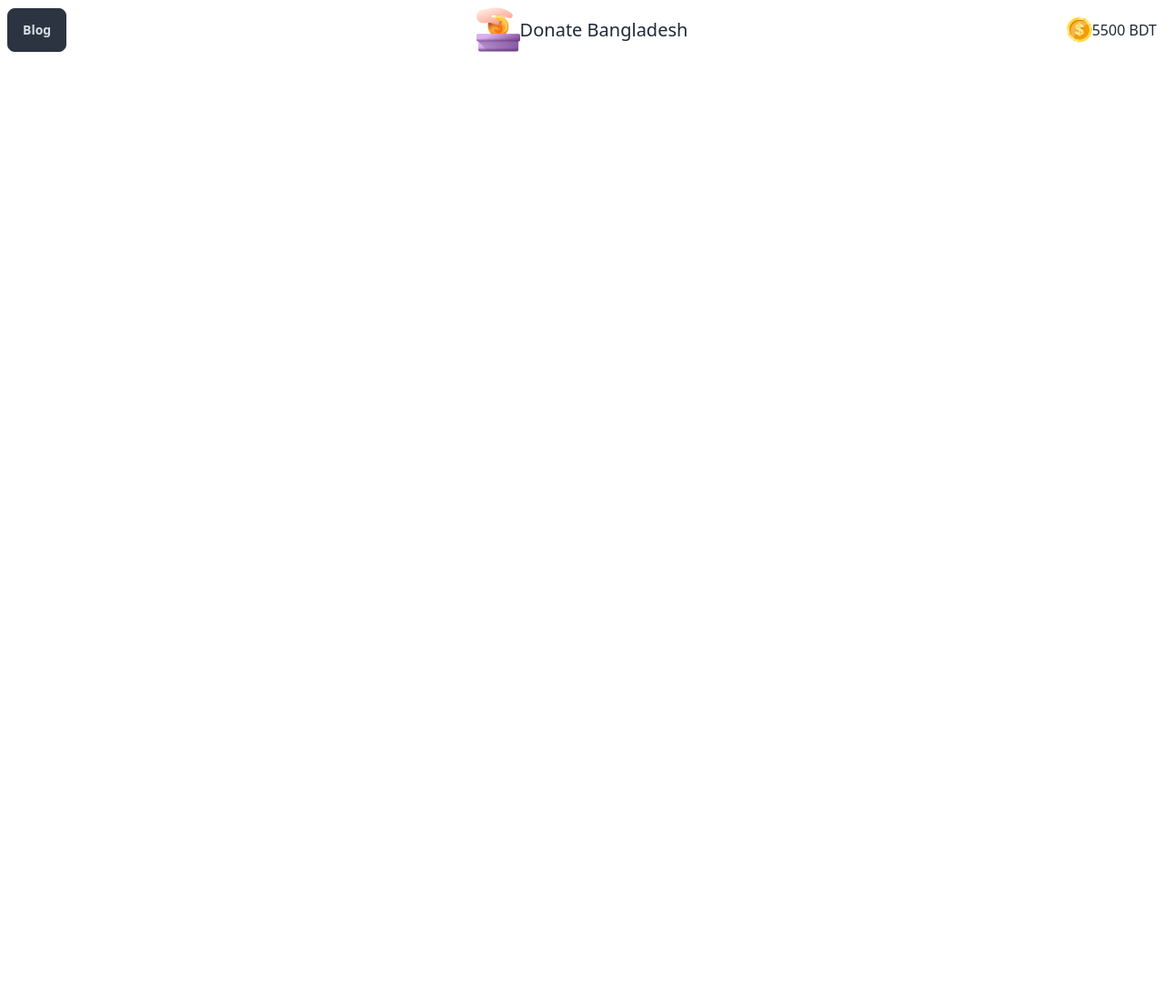
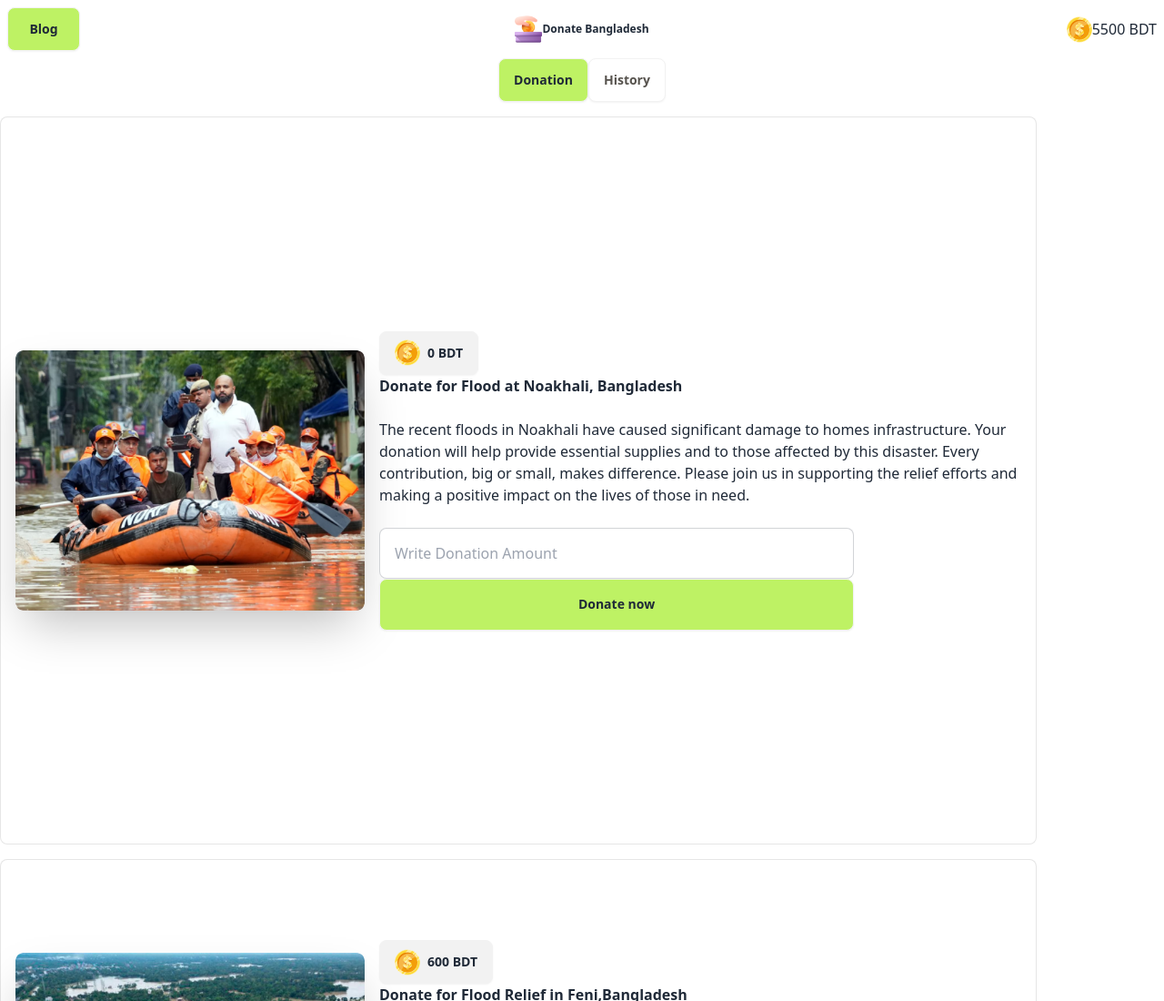
Before and after one commit to chaechan33/my-fifth-assignment, a plain HTML site: page index.html in a window 1280 px wide. Shown: the top 1100 px of the page at 91% size. Before the commit the page ends 800 px from the top, so only its background shows below. Drawn offline with nearby package versions, Linux system fonts and the light colour scheme.

Commit message:
2nd commit

```diff
--- a/index.html
+++ b/index.html
@@ -12,6 +12,9 @@
     <!-- Tailwind CDN -->
     <script src="https://cdn.tailwindcss.com"></script>
 
+    <!-- css link -->
+    <link rel="stylesheet" href="style.css">
+
 
 
 
@@ -22,26 +25,154 @@
         <nav>
             <div class="navbar bg-base-100">
                 <div class="navbar-start">
-                    <button class="btn btn-neutral"><a href="">Blog</a></button>
+                    <button class="btn bg-lime-300 font-bold Nav-btn"><a href="">Blog</a></button>
                 </div>
                 <div class="navbar-center">
-                    <img src="images/logo.png" alt="">
-                    <a class=" text-xl">Donate Bangladesh</a>
+                    <img class="Navbar-logo" src="images/logo.png" alt="">
+                    <a class=" text-xs font-bold">Donate Bangladesh</a>
                 </div>
                 <div class="navbar-end">
 
                     <img src="images/coin.png" alt="">
-                    <p>5500 BDT</p>
+                    <p class="">5500 BDT</p>
                 </div>
         </nav>
 
+
+        <div class="top-btn ">
+            <div>
+                <button class="btn bg-lime-300 hover:bg-white donation-btn font-bold">Donation</button>
+            </div>
+            <div>
+                <button class="btn history-btn bg-white hover:bg-lime-300 text-stone-600 "><a
+                        href="">History</a></button>
+            </div>
+        </div>
     </header>
+
+
+    <main>
+
+        <!-- card-1 -->
+        <section>
+            <div class="hero min-h-screen all-card">
+                <div class="hero-content  ">
+                    <img src="images/noakhali.png" class="max-w-sm rounded-lg shadow-2xl" />
+                    <div>
+
+                        <button class="btn flex "> <img src="images/coin.png" alt="">
+                            <h2>0 BDT</h2>
+                        </button>
+
+
+
+                        <h1 class="text-1xl font-bold">Donate for Flood at Noakhali, Bangladesh</h1>
+                        <p class="py-6">
+                            The recent floods in Noakhali have caused significant damage to homes infrastructure. Your
+                            donation
+                            will help provide essential supplies and to those affected by this disaster. Every
+                            contribution,
+                            big
+                            or small, makes difference. Please join us in supporting the relief efforts and making a
+                            positive
+                            impact on the lives of those in need.
+
+                        </p>
+
+                        <input type="text" placeholder="Write Donation Amount"
+                            class="input input-bordered input-donate-btn" />
+
+                        <div class="card-1">
+                            <button class="btn bg-lime-300 donate-btn" onclick="my_modal_1.showModal()">Donate
+                                now</button>
+                            <dialog id="my_modal_1" class="modal">
+                                <div class="modal-box">
+                                    <h3 class="text-lg font-bold">Congrates</h3>
+                                    <img src="images/coin.png" alt="">
+                                    <p class="py-4"> You have Donated for Humankind</p>
+                                    <p class="font-bold">Successfully</p>
+                                    <div class="modal-action">
+                                        <form method="dialog">
+                                            <button class="btn">Close confirmation </button>
+                                        </form>
+                                    </div>
+                                </div>
+                            </dialog>
+
+                        </div>
+                    </div>
+        </section>
+        <!-- card-2 -->
+        <section>
+            <div class="hero-content all-card  ">
+                <img src="images/feni.png" class="max-w-sm rounded-lg shadow-2xl" />
+                <div>
+                    <button class="btn flex "> <img src="images/coin.png" alt="">
+                        <h2>600 BDT</h2>
+                    </button>
+
+                    <h1 class="text-1xl font-bold">Donate for Flood Relief in Feni,Bangladesh</h1>
+                    <p class="py-6">
+                        The recent floods in Feni have devastated local communities, leading to severe disruption and
+                        loss. Your generous donation will help provide immediate aid, including food, clean water, and
+                        medical supplies, to those affected by this calamity. Together, we can offer crucial support and
+                        help rebuild lives in the aftermath of this disaster. Every contribution counts towards making a
+                        real difference. Please consider donating today to assist those in urgent need.
+                    </p>
+
+                    <input type="text" placeholder="Write Donation Amount"
+                        class="input input-bordered input-donate-btn" />
+
+                    <button class="btn bg-lime-300 donate-btn">Donate now</button>
 
 
 
 
 
-    <main>
+                </div>
+
+        </section>
+
+
+        <!-- card-3 -->
+
+        <section>
+            <div class="hero-content all-card  ">
+                <img src="images/quota-protest.png" class="max-w-sm rounded-lg shadow-2xl" />
+                <div>
+                    <button class="btn flex "> <img src="images/coin.png" alt="">
+                        <h2>2400 BDT</h2>
+                    </button>
+
+                    <h1 class="text-1xl font-bold">Aid for Injured in the Quota Movement</h1>
+                    <p class="py-6">
+                        The recent Quota movement has resulted in numerous injuries and significant hardship for many
+                        individuals. Your support is crucial in providing medical assistance, rehabilitation, and
+                        necessary supplies to those affected. By contributing, you help ensure that injured individuals
+                        receive the care and support they need during this challenging time. Every donation plays a
+                        vital role in alleviating their suffering and aiding in their recovery. Please consider making a
+                        donation to support these brave individuals in their time of need.
+                    </p>
+
+                    <input type="text" placeholder="Write Donation Amount"
+                        class="input input-bordered input-donate-btn" />
+
+                    <button class="btn bg-lime-300 donate-btn">Donate now</button>
+
+
+
+
+
+                </div>
+
+
+
+
+
+        </section>
+
+
+
 
 
     </main>
--- /dev/null
+++ b/style.css
@@ -0,0 +1,46 @@
+.Nav-btn {
+
+    height: 30px;
+    width: 80px;
+}
+
+.Navbar-logo {
+    height: 30px;
+    width: 30px;
+}
+
+.top-btn {
+    display: flex;
+    justify-content: center;
+    align-items: center;
+
+}
+
+
+
+.donate-btn {
+    width: 522px;
+    height: 57px;
+}
+
+.input-donate-btn {
+    width: 522px;
+    height: 56px;
+    display: flex;
+    justify-content: center;
+    align-items: center;
+
+
+
+}
+
+.all-card {
+    box-sizing: border-box;
+    border: 1px solid rgba(17, 17, 17, 0.1);
+    border-radius: 8px;
+    margin: 16px 0px;
+    background: rgb(255, 255, 255);
+
+    width: 1140px;
+    height: 531px;
+}
```
